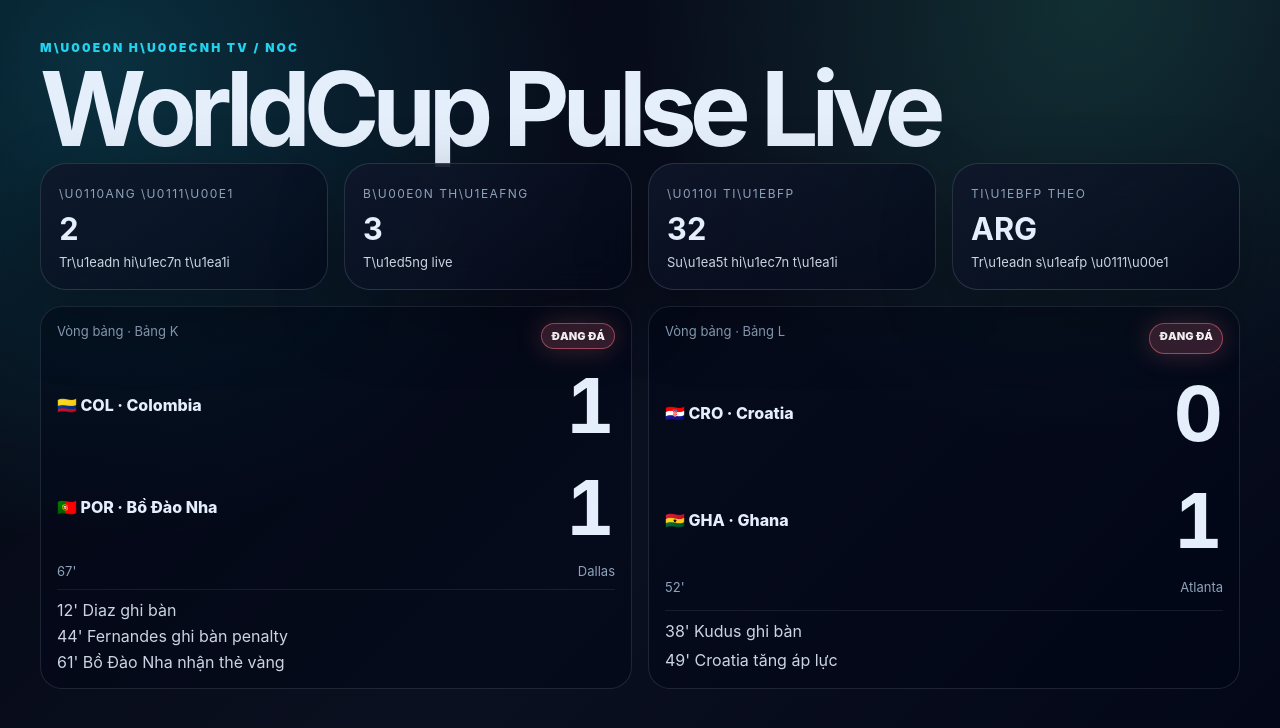
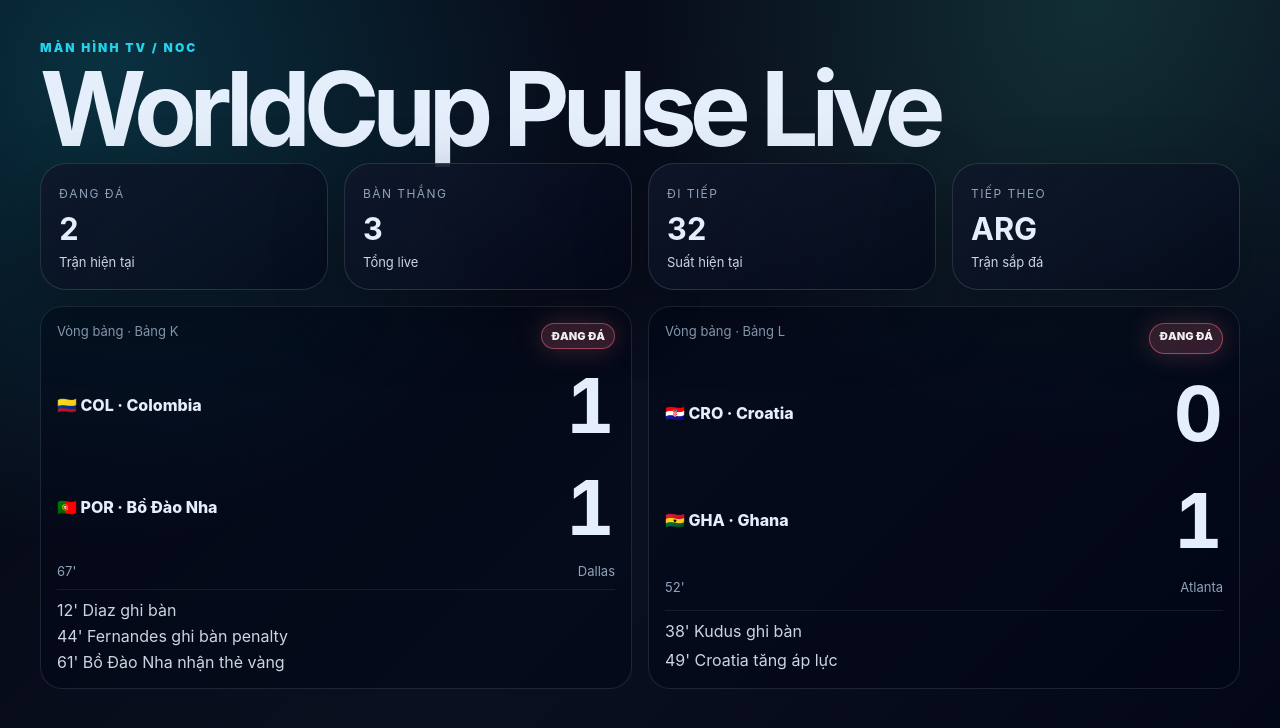
Before and after one commit to hydakyo/wc2026, a Next.js app: page /display in a window 1280 px wide. Shown: the top 728 px of the page. Built offline with nearby package versions, Linux system fonts and the light colour scheme.

Commit message:
fix display text

```diff
--- a/app/display/page.tsx
+++ b/app/display/page.tsx
@@ -5,13 +5,13 @@ export default function DisplayPage() {
   const summary = tournamentSummary();
   return (
     <main className="shell tv-shell">
-      <div className="eyebrow">M\u00e0n h\u00ecnh TV / NOC</div>
+      <div className="eyebrow">Màn hình TV / NOC</div>
       <h1>WorldCup Pulse Live</h1>
       <section className="metric-grid">
-        <MetricCard label="\u0110ang \u0111\u00e1" value={summary.liveCount} hint="Tr\u1eadn hi\u1ec7n t\u1ea1i" />
-        <MetricCard label="B\u00e0n th\u1eafng" value={summary.goalsToday} hint="T\u1ed5ng live" />
-        <MetricCard label="\u0110i ti\u1ebfp" value={summary.qualifiedCount} hint="Su\u1ea5t hi\u1ec7n t\u1ea1i" />
-        <MetricCard label="Ti\u1ebfp theo" value={summary.upcoming[0]?.home ?? 'TBD'} hint="Tr\u1eadn s\u1eafp \u0111\u00e1" />
+        <MetricCard label="Đang đá" value={summary.liveCount} hint="Trận hiện tại" />
+        <MetricCard label="Bàn thắng" value={summary.goalsToday} hint="Tổng live" />
+        <MetricCard label="Đi tiếp" value={summary.qualifiedCount} hint="Suất hiện tại" />
+        <MetricCard label="Tiếp theo" value={summary.upcoming[0]?.home ?? 'TBD'} hint="Trận sắp đá" />
       </section>
       <section className="grid live-grid">
         {summary.live.map((match) => <MatchCard key={match.id} match={match} />)}
```
